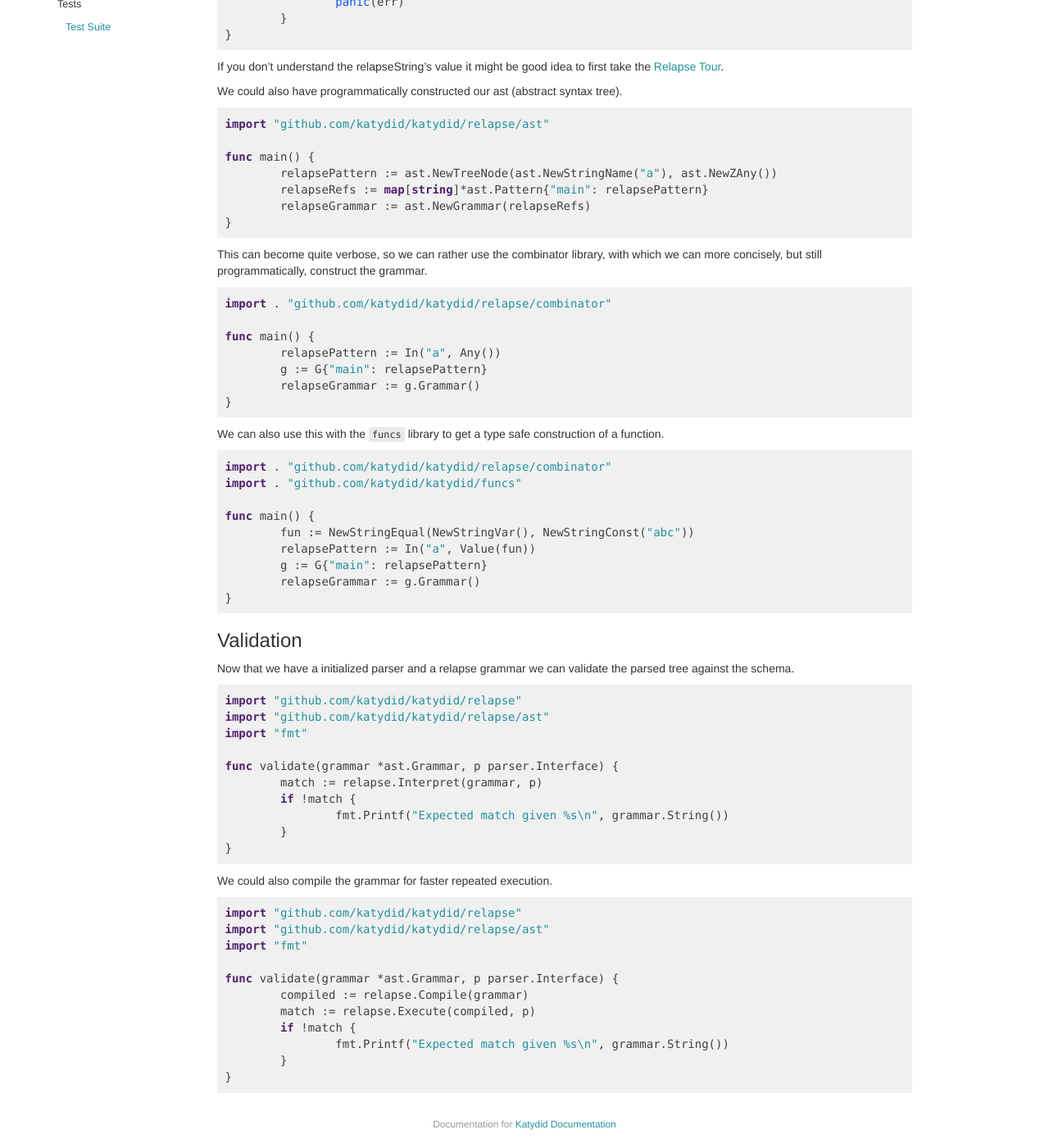
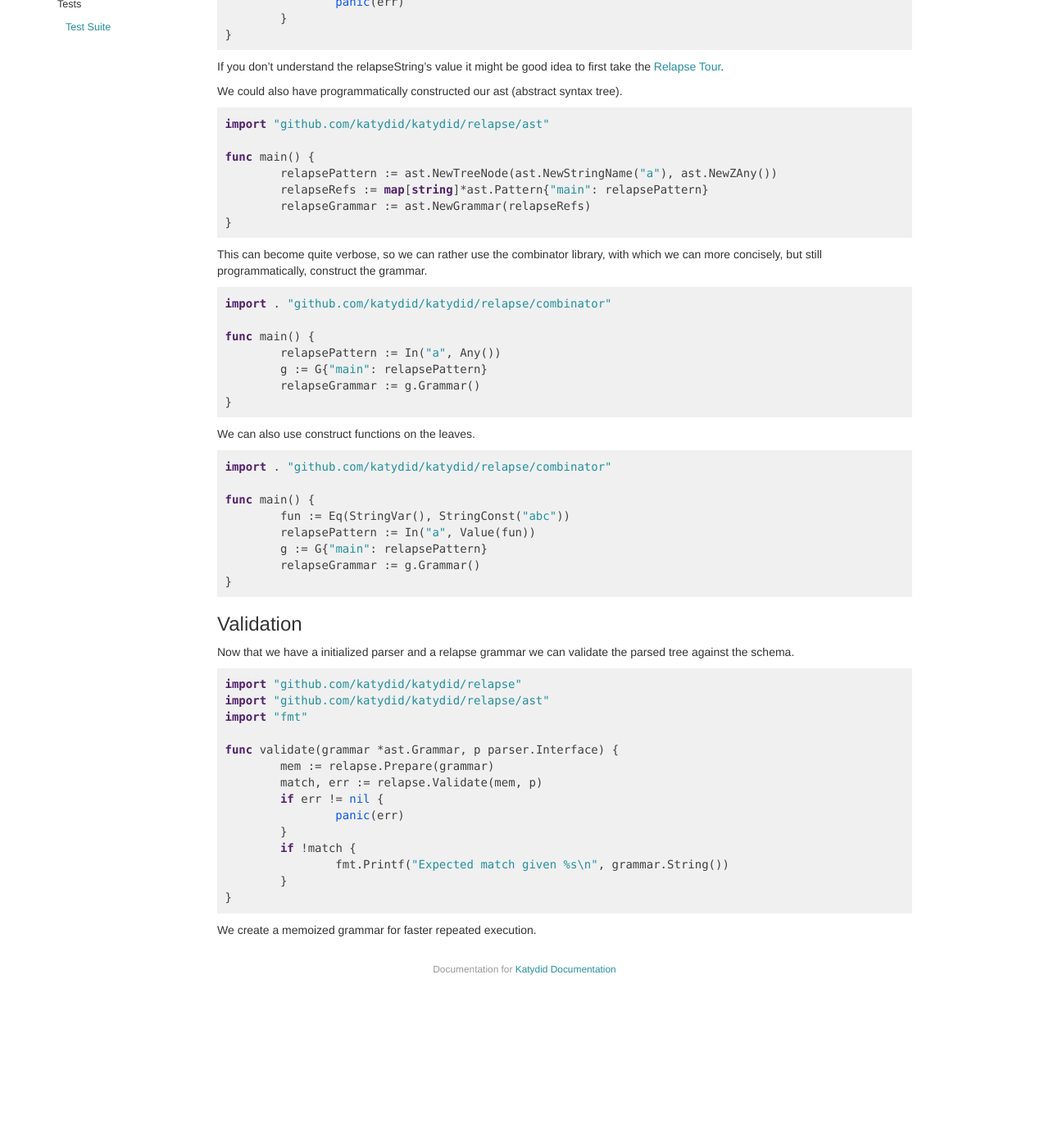
Before and after one commit to katydid/katydid.github.io, a Jekyll site: the page built from _posts/2016-02-17-relapseusage.md, in a window 1280 px wide and 1400 px high, scrolled down 498 px. Shown: the whole window at 82% size. Built offline with Jekyll 4.4.1, drawn with Linux system fonts in a browser that asks for light colours; after the commit the page ends 1709 px from its top, so only the background shows below that.

Commit message:
usage updated

```diff
--- a/_posts/2016-02-17-relapseusage.md
+++ b/_posts/2016-02-17-relapseusage.md
@@ -58,14 +58,13 @@ func main() {
 }
 {% endhighlight %}
 
-We can also use this with the `funcs` library to get a type safe construction of a function.
+We can also use construct functions on the leaves.
 
 {% highlight go %}
 import . "github.com/katydid/katydid/relapse/combinator"
-import . "github.com/katydid/katydid/funcs"
 
 func main() {
-	fun := NewStringEqual(NewStringVar(), NewStringConst("abc"))
+	fun := Eq(StringVar(), StringConst("abc"))
 	relapsePattern := In("a", Value(fun))
 	g := G{"main": relapsePattern}
 	relapseGrammar := g.Grammar()
@@ -82,25 +81,15 @@ import "github.com/katydid/katydid/relapse/ast"
 import "fmt"
 
 func validate(grammar *ast.Grammar, p parser.Interface) {
-	match := relapse.Interpret(grammar, p)
+	mem := relapse.Prepare(grammar)
+	match, err := relapse.Validate(mem, p)
+	if err != nil {
+		panic(err)
+	}
 	if !match {
 		fmt.Printf("Expected match given %s\n", grammar.String())
 	}
 }
 {% endhighlight %}
 
-We could also compile the grammar for faster repeated execution.
-
-{% highlight go %}
-import "github.com/katydid/katydid/relapse"
-import "github.com/katydid/katydid/relapse/ast"
-import "fmt"
-
-func validate(grammar *ast.Grammar, p parser.Interface) {
-	compiled := relapse.Compile(grammar)
-	match := relapse.Execute(compiled, p)
-	if !match {
-		fmt.Printf("Expected match given %s\n", grammar.String())
-	}
-}
-{% endhighlight %}
+We create a memoized grammar for faster repeated execution.
```
